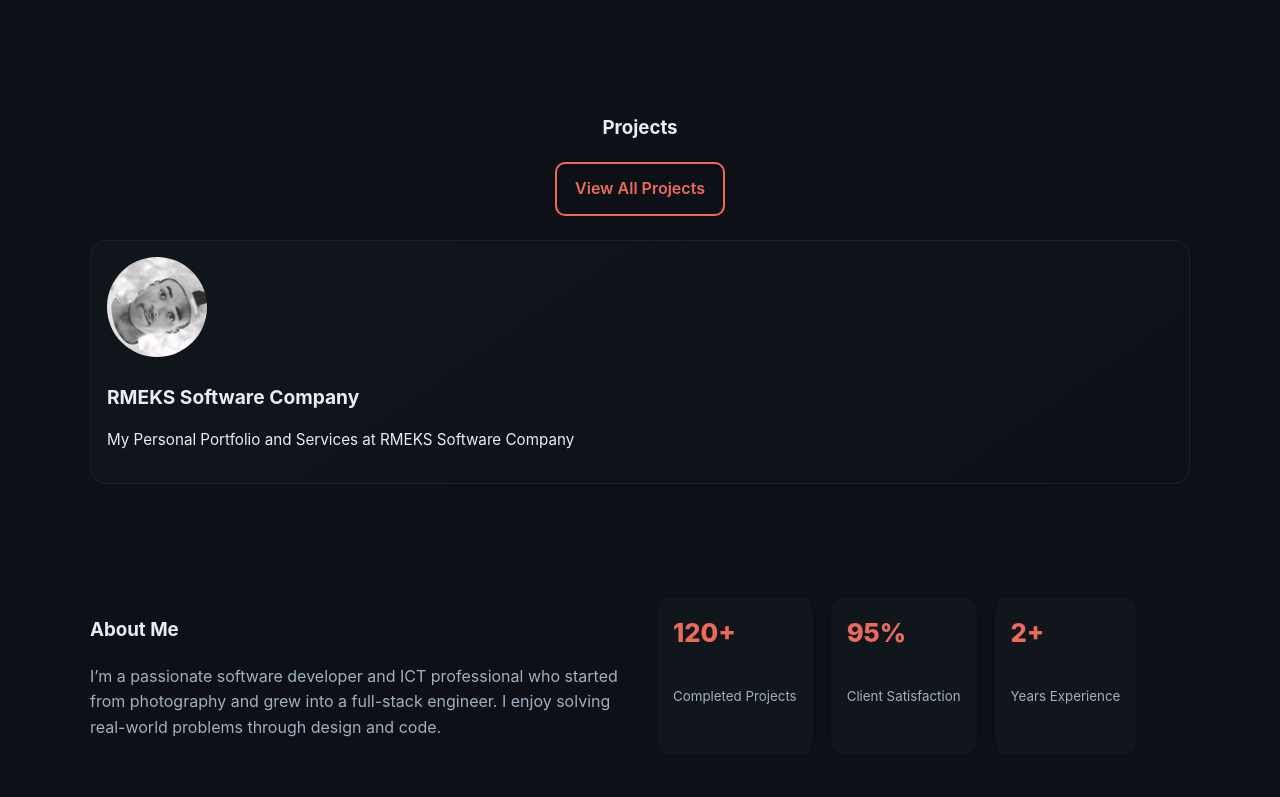
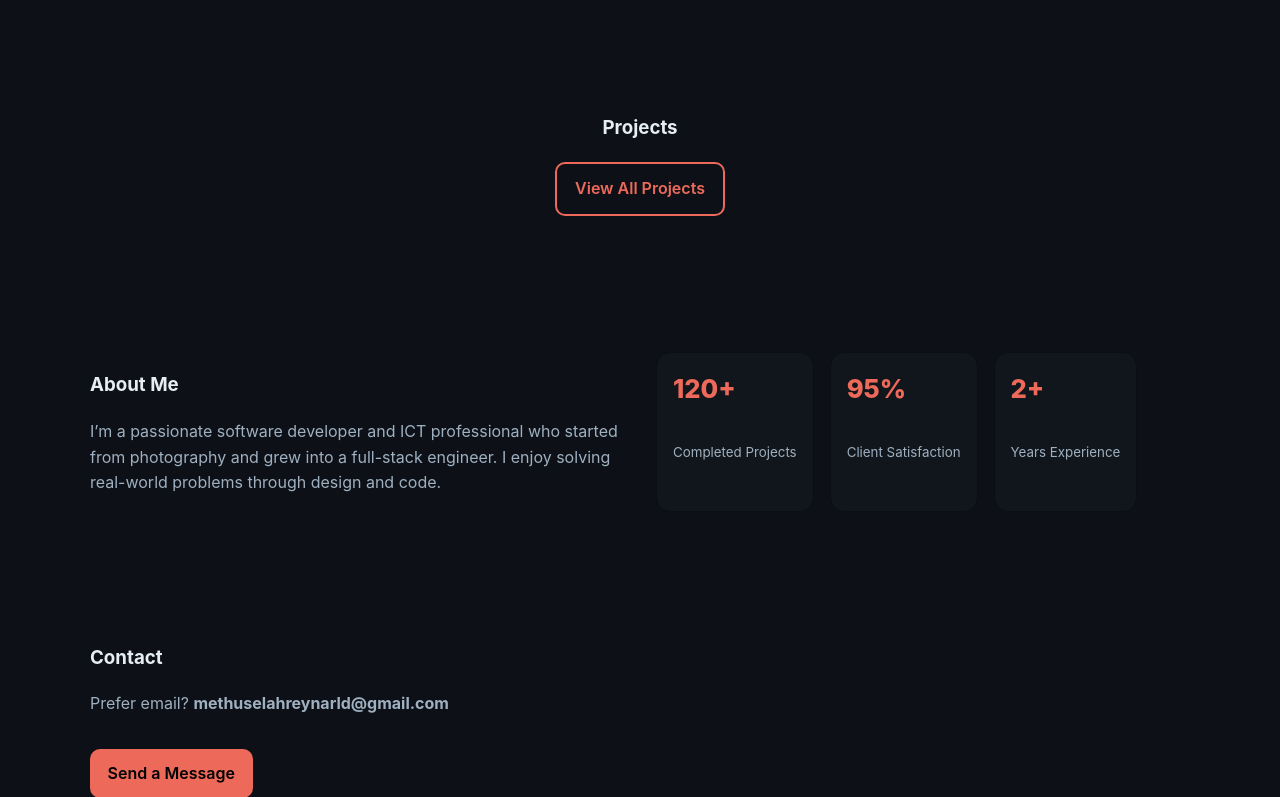
Before and after one commit to Methusela11/portifolio, a Django app: page / in a window 1280 px wide. Shown: the part 1217-2014 px from the top of the page. Run offline with Django 5.2, Linux system fonts and the light colour scheme; data comes from the database, SQL or seed files in the repository.

Commit message:
index project linking

```diff
--- a/main/templates/main/index.html
+++ b/main/templates/main/index.html
@@ -85,20 +85,6 @@
     <a href="{% url 'projects' %}" class="btn outline view-projects" style="display:block; width:fit-content; margin:0 auto 1.5rem;">
       View All Projects
     </a>
-
-    <div class="grid">
-      {% for project in projects %}
-      <div class="card">
-        {% if project.image %}
-          <img src="{{ project.image.url }}" alt="{{ project.title }}" />
-        {% endif %}
-        <h3>{{ project.title }}</h3>
-        <p>{{ project.description|truncatechars:120 }}</p>
-      </div>
-      {% empty %}
-      <p class="muted" style="text-align:center;">No projects yet.</p>
-      {% endfor %}
-    </div>
   </section>
 
   <!-- About Section -->
--- a/portfolio/settings.py
+++ b/portfolio/settings.py
@@ -7,7 +7,7 @@ SECRET_KEY = 'django-insecure-replace-me'
 DEBUG = True
 
 ALLOWED_HOSTS = [
-    '127.0.0.1'
+    '127.0.0.1',
     '.onrender.com',
 ]
 
```
